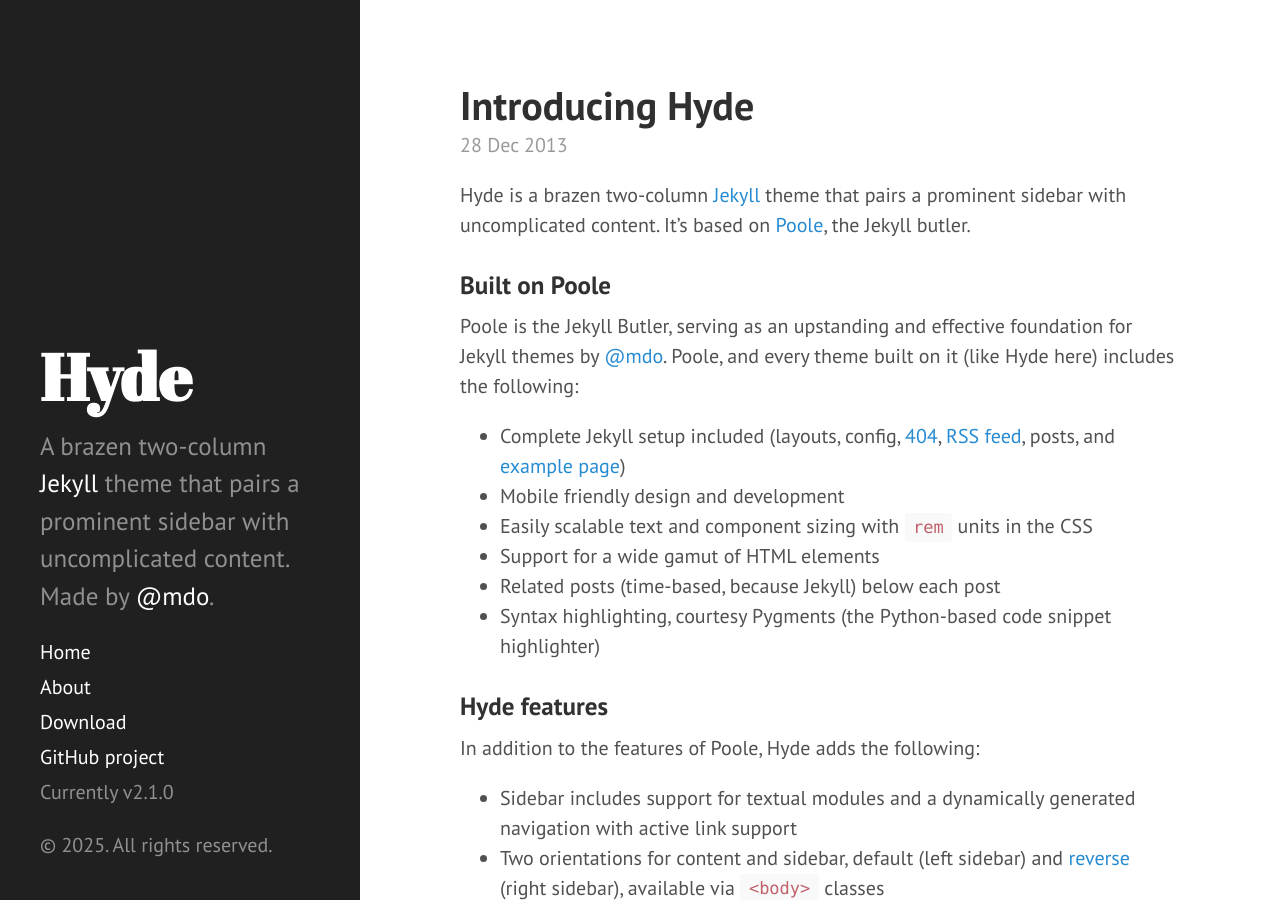
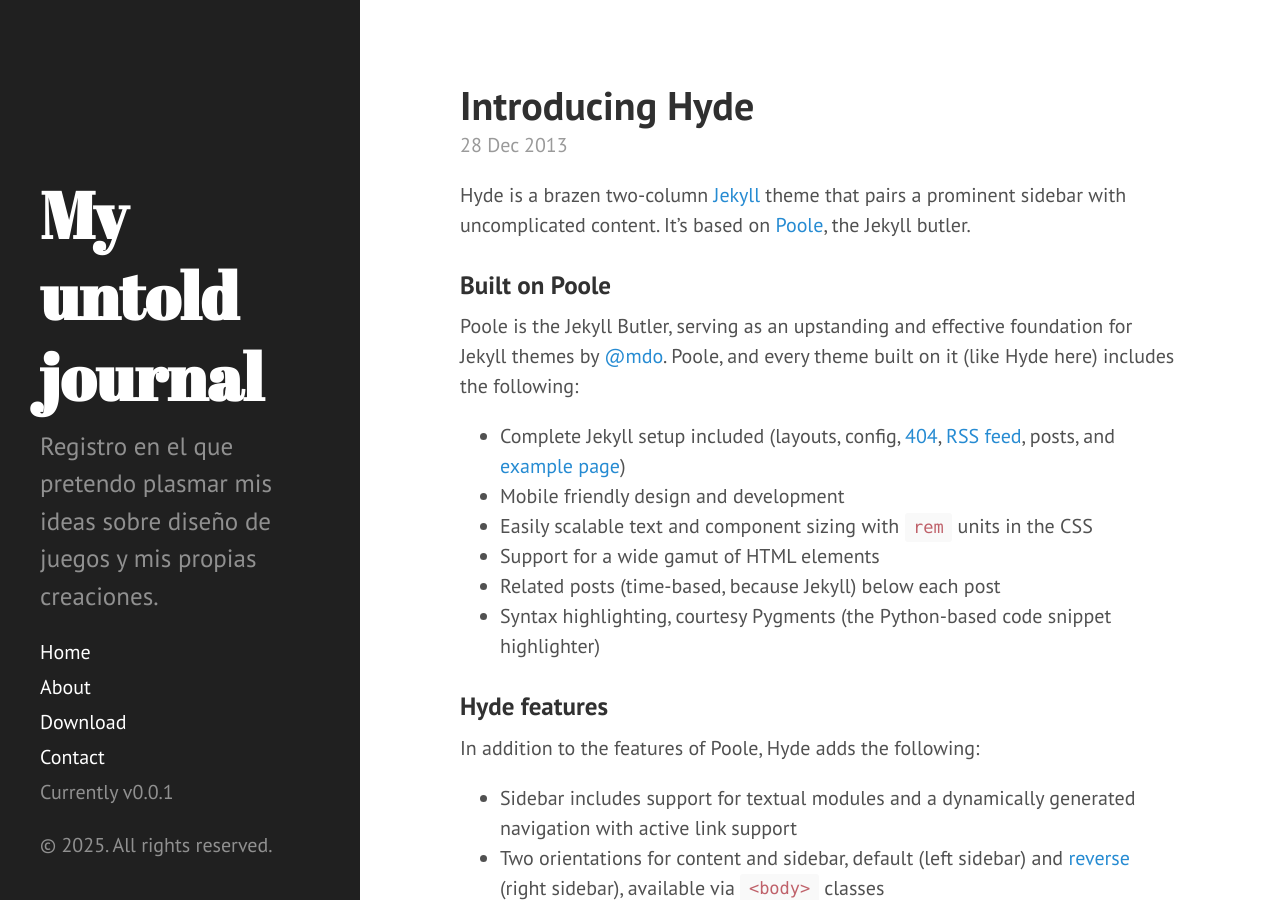
Before and after one commit to jmiguelguerrero/jmiguelguerrero.github.io, a Jekyll site: the page built from index.html, in a window 1280 px wide and 900 px high. Built offline with Jekyll 4.4.1, drawn with Linux system fonts in a browser that asks for light colours; Markdown is read by kramdown in place of the engine named in the settings; the list of posts is cut into pages by our own code.

```diff
--- a/_config.yml
+++ b/_config.yml
@@ -1,25 +1,25 @@
 # Dependencies
 markdown:         redcarpet
-highlighter:      pygments
+highlighter:      rouge
 
 # Permalinks
 permalink:        pretty
 
 # Setup
-title:            Hyde
+title:            My untold journal
 tagline:          'A Jekyll theme'
-description:      'A brazen two-column <a href="http://jekyllrb.com" target="_blank">Jekyll</a> theme that pairs a prominent sidebar with uncomplicated content. Made by <a href="https://twitter.com/mdo" target="_blank">@mdo</a>.'
-url:              http://hyde.getpoole.com
+description:      'Registro en el que pretendo plasmar mis ideas sobre diseño de juegos y mis propias creaciones.'
+url:              http://jmiguelguerrero.site
 baseurl:          /
 
 author:
-  name:           'Mark Otto'
-  url:            https://twitter.com/mdo
+  name:           'Jose Miguel Guerrero'
+  url:            https://t.me/jmiguelguerrero
 
 paginate:         5
 
 # Custom vars
-version:          2.1.0
+version:          0.0.1
 
 github:
-  repo:           https://github.com/poole/hyde
+  repo:           https://github.com/jmiguelguerrero/jmiguelguerrero.github.io
--- a/_includes/sidebar.html
+++ b/_includes/sidebar.html
@@ -27,7 +27,7 @@
       {% endfor %}
 
       <a class="sidebar-nav-item" href="{{ site.github.repo }}/archive/v{{ site.version }}.zip">Download</a>
-      <a class="sidebar-nav-item" href="{{ site.github.repo }}">GitHub project</a>
+      <a class="sidebar-nav-item" href="{{ site.author.url }}">Contact</a>
       <span class="sidebar-nav-item">Currently v{{ site.version }}</span>
     </nav>
 
```
Also changed, not shown: Gemfile (added, +16 -0 lines), Gemfile.lock (added).
